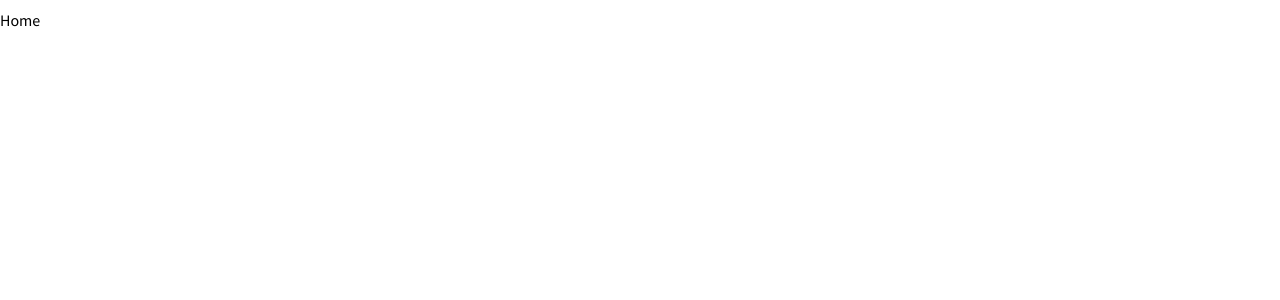
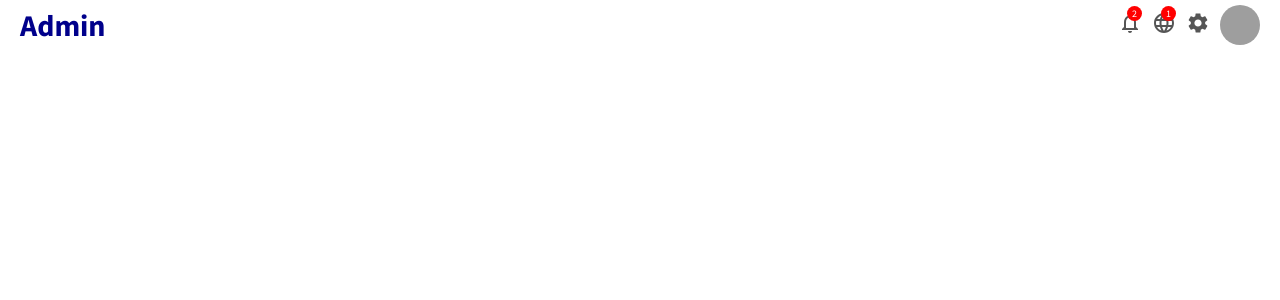
Before and after one commit to Abdullah2000Habib/React_Project011, a React (Create React App) app: page / in a window 1280 px wide. Shown: the top 300 px of the page. Built offline with nearby package versions, Linux system fonts and the light colour scheme; grey boxes are pictures that could not be loaded.

Commit message:
Topbar Component

```diff
--- a/src/components/Home.jsx
+++ b/src/components/Home.jsx
@@ -1,9 +1,11 @@
 
 import React from 'react';
+import Topbar from './Topbar/Topbar';
 
 export default function Home() {
 return (
-    <div className='container'>Home
-    </div>
+    <>
+        <Topbar/>
+    </>
 )
 }
--- /dev/null
+++ b/src/components/Topbar/Topbar.jsx
@@ -0,0 +1,30 @@
+import React from 'react';
+import { LanguageIcon, Logo, NotificationsNoneIcon, SettingsIcon, TopIconBag, TopLeft, TopRight, TopbarAvatar, TopbarContainer, TopbarIconContainer, TopbarWrapper } from './style';
+
+export default function Topbar() {
+return (
+    <>
+        <TopbarContainer>
+            <TopbarWrapper>
+                <TopLeft>
+                    <Logo>Admin</Logo>
+                </TopLeft>
+                <TopRight>
+                    <TopbarIconContainer>
+                        <NotificationsNoneIcon></NotificationsNoneIcon>
+                        <TopIconBag>2</TopIconBag>
+                    </TopbarIconContainer>
+                    <TopbarIconContainer>
+                        <LanguageIcon></LanguageIcon>
+                        <TopIconBag>1</TopIconBag>
+                    </TopbarIconContainer>
+                    <TopbarIconContainer>
+                        <SettingsIcon></SettingsIcon>
+                    </TopbarIconContainer>
+                    <TopbarAvatar src="https://images.pexels.com/photos/1526814/pexels-photo-1526814.jpeg?auto=compress&cs=tinysrgb&dpr=2&w=500" alt=''/>
+                </TopRight>
+            </TopbarWrapper>
+        </TopbarContainer>
+    </>
+)
+}
--- /dev/null
+++ b/src/components/Topbar/index.jsx
@@ -0,0 +1 @@
+export { default } from "./Topbar";
--- /dev/null
+++ b/src/components/Topbar/style.jsx
@@ -0,0 +1,78 @@
+import styled from "@emotion/styled";
+import { Language, NotificationsNone, Settings } from "@material-ui/icons";
+
+
+export const TopbarContainer = styled("div")`
+label:TopbarContainer;
+width: 100%;
+height: 50px;
+background-color: white;
+position: sticky;
+top: 0;
+z-index: 999;
+`
+export const TopbarWrapper = styled("div")`
+label:TopbarWrapper;
+height: 100%;
+padding: 0 20px;
+display: flex;
+align-items: center;
+justify-content: space-between;
+`
+export const TopLeft = styled("div")`
+label:TopLeft;
+
+`
+export const Logo = styled("span")`
+label:Logo;
+font-weight: bold;
+font-size: 30px;
+color: darkblue;
+cursor: pointer;
+`
+export const TopRight = styled("div")`
+label:TopRight;
+display: flex;
+align-items: center;
+
+`
+export const TopbarIconContainer = styled("div")`
+label:TopbarIconContainer;
+position: relative;
+cursor: pointer;
+margin-right: 10px;
+color: #555;
+`
+export const NotificationsNoneIcon = styled(NotificationsNone)`
+label:NotificationsNone;
+
+`
+export const TopIconBag = styled("span")`
+label:TopIconBag;
+width: 15px;
+height: 15px;
+position: absolute;
+top: -5px;
+right: 0;
+background-color: red;
+color:white;
+border-radius: 50%;
+display:flex;
+align-items: center;
+justify-content: center;
+font-size: 10px;
+`
+export const LanguageIcon = styled(Language)`
+label:TopIconBag;
+`
+export const SettingsIcon = styled(Settings)`
+label:SettingsIcon;
+`
+export const TopbarAvatar = styled("img")`
+label:TopbarAvatar;
+width: 40px;
+height: 40px;
+cursor: pointer;
+border-radius: 50%;
+object-fit: cover;
+`
```
